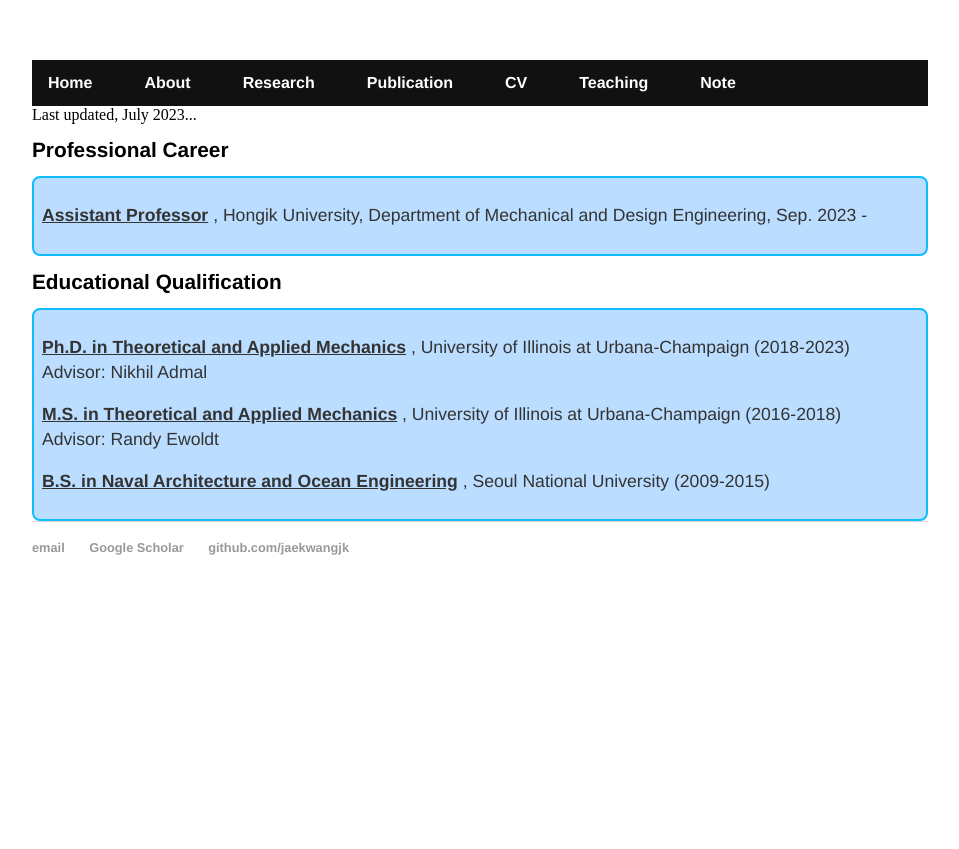
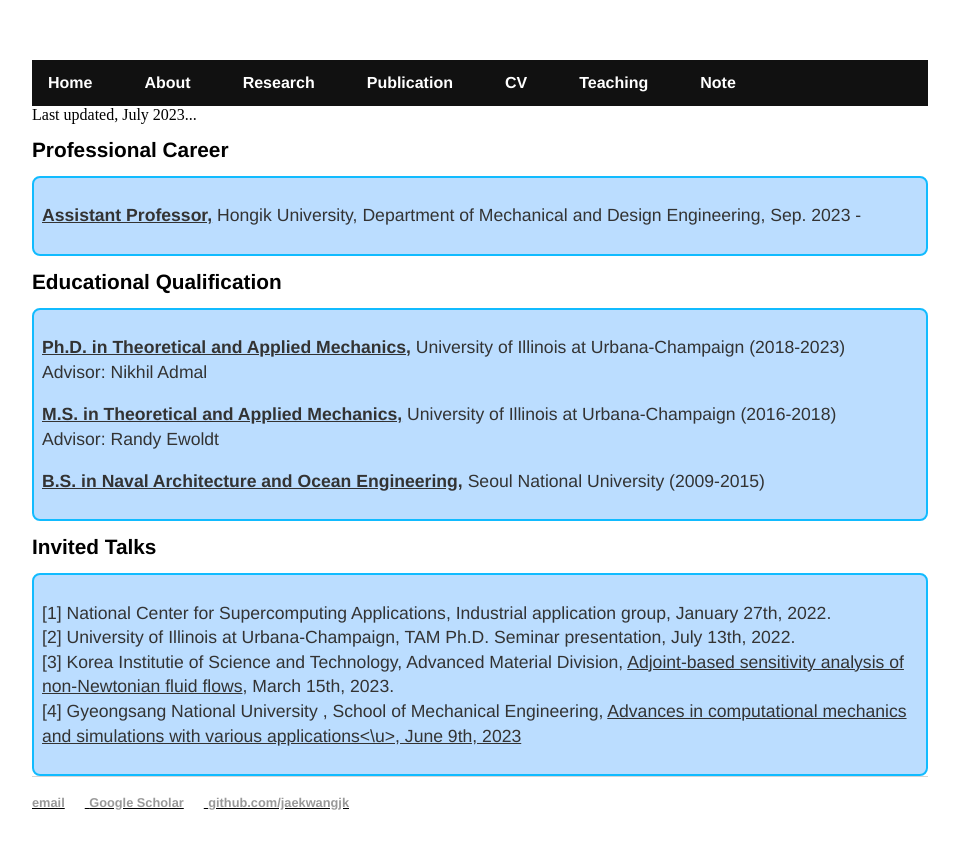
Before and after one commit to jaekwangjk/jaekwangjk.github.io, a Jekyll site: the page built from cv.html, in a window 1280 px wide. Shown: the top 849 px of the page, without its empty margins (160-1119 px from the left). Built offline with Jekyll 4.4.1, drawn with Linux system fonts in a browser that asks for light colours.

Commit message:
Update cv.html

```diff
--- a/cv.html
+++ b/cv.html
@@ -10,7 +10,7 @@
 	<div class="rounded">
 
 	<p>
-	<strong><u>Assistant Professor</u> </strong>,
+	<strong><u>Assistant Professor,</u> </strong>
 	Hongik University, Department of Mechanical and Design Engineering, Sep. 2023 -
 	</p>
 
@@ -21,21 +21,35 @@
 	<div class="rounded">
 
 	<p>
-	<strong><u>Ph.D. in Theoretical and Applied Mechanics</u> </strong>,
+	<strong><u>Ph.D. in Theoretical and Applied Mechanics,</u> </strong>
 	University of Illinois at Urbana-Champaign (2018-2023)
 	<br> Advisor: Nikhil Admal <br>
 	</p>
 
 	<p>
-	<strong><u>M.S. in Theoretical and Applied Mechanics</u> </strong>,
+	<strong><u>M.S. in Theoretical and Applied Mechanics,</u> </strong>
 	University of Illinois at Urbana-Champaign (2016-2018)
 	<br> Advisor: Randy Ewoldt <br>
 	</p>
 
 	<p>
-	<strong><u>B.S. in Naval Architecture and Ocean Engineering</u> </strong>,
+	<strong><u>B.S. in Naval Architecture and Ocean Engineering,</u> </strong>
 	Seoul National University (2009-2015)
 	</p>
+
+	</div>
+
+	<h1>Invited Talks</h1>
+
+	<div class="rounded">
+
+	<p>
+	[1] National Center for Supercomputing Applications, Industrial application group, January 27th, 2022.  <br>
+	[2] University of Illinois at Urbana-Champaign, TAM Ph.D. Seminar presentation, July 13th, 2022. <br>
+	[3] Korea Institutie of Science and Technology, Advanced Material Division, <u>Adjoint-based sensitivity analysis of non-Newtonian fluid flows</u>, March 15th, 2023. <br>
+	[4] Gyeongsang National University , School of Mechanical Engineering, <u>Advances in computational mechanics and simulations with various applications<\u>, June 9th, 2023 <br>
+	</p>
+
 
 	</div>
 
```
